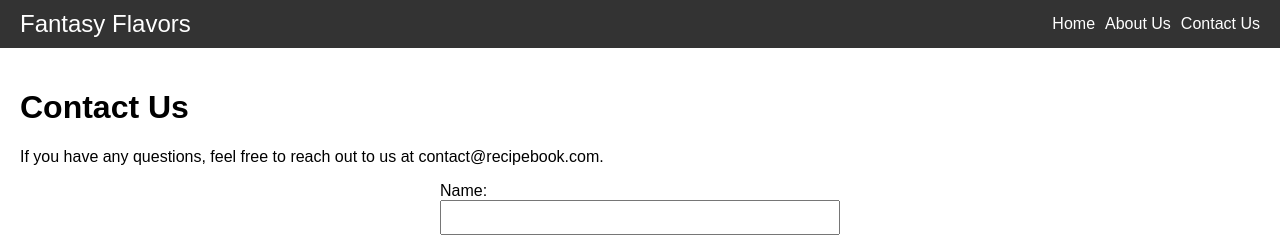
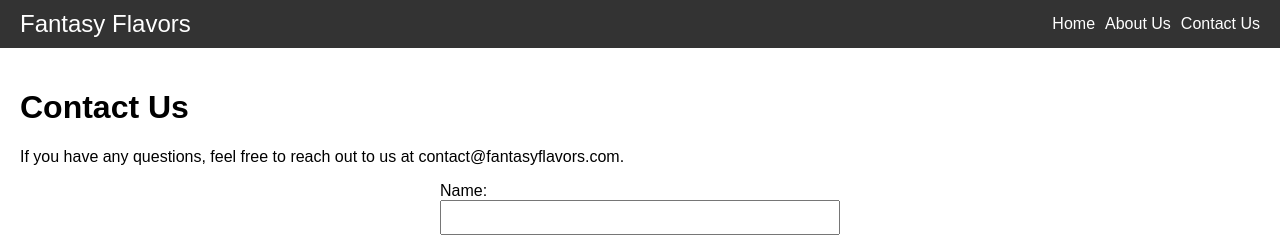
Before and after one commit to Hlogie01/KH-Bakery, a React (Create React App) app: page /contact in a window 1280 px wide. Shown: the top 238 px of the page. Built offline with nearby package versions, Linux system fonts and the light colour scheme.

Commit message:
contact us update

```diff
--- a/src/pages/ContactPage.js
+++ b/src/pages/ContactPage.js
@@ -29,7 +29,7 @@ const ContactPage = () => {
   return (
     <div className="contact-page">
       <h1>Contact Us</h1>
-      <p>If you have any questions, feel free to reach out to us at contact@recipebook.com.</p>
+      <p>If you have any questions, feel free to reach out to us at contact@fantasyflavors.com.</p>
       <form onSubmit={handleSubmit}>
         <div>
           <label>
```
